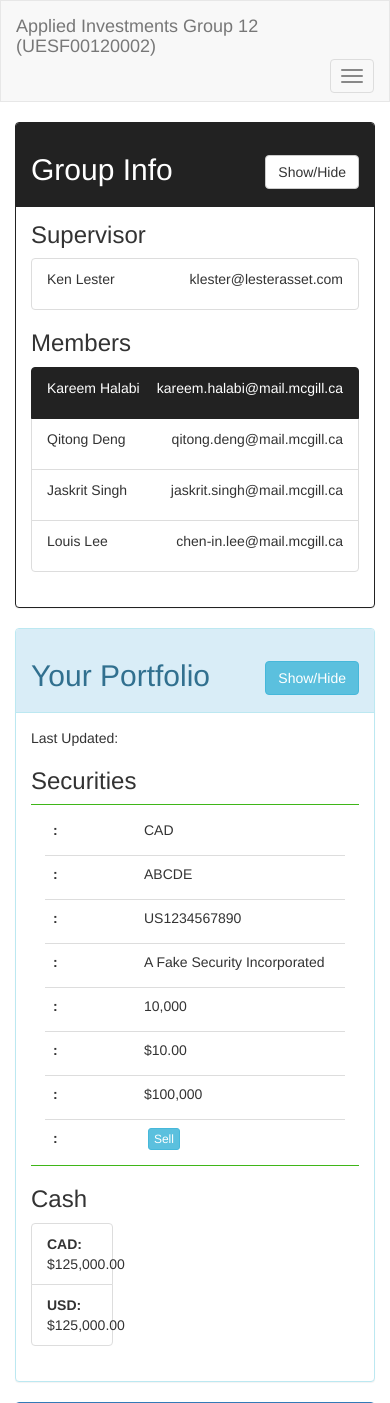
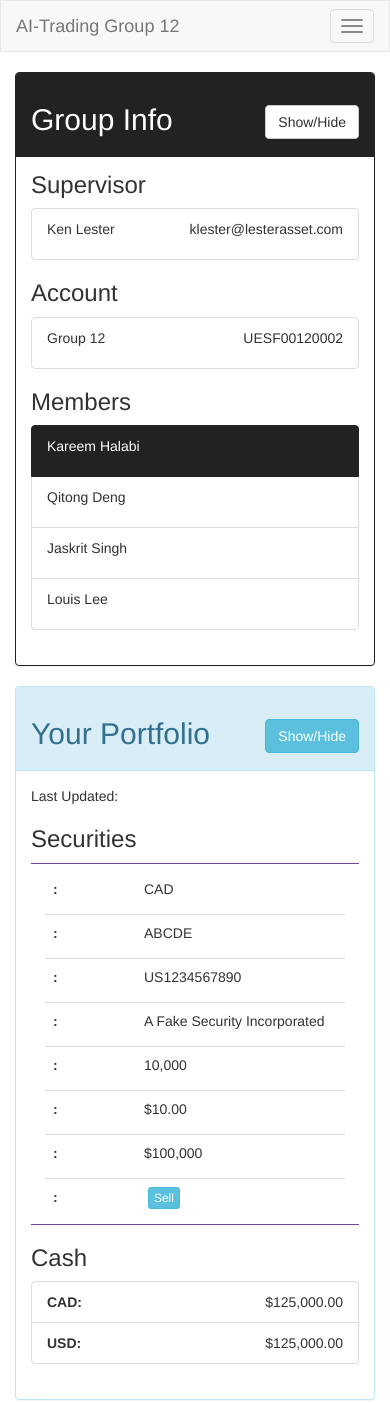
Before and after one commit to kareemhalabi/aitrading, a Flask app: page / in a window 390 px wide. Shown: the top 1403 px of the page. Run offline with Flask 2, Linux system fonts and the light colour scheme; some libraries are stand-ins or nearby versions.

Commit message:
Refactor some design elements: -Added account info section to Group Info -Remove focus of Show/Hide and nav bar buttons -Hide group emails on mobile

```diff
--- a/static/trade.html
+++ b/static/trade.html
@@ -22,7 +22,7 @@
 <nav class="navbar navbar-default">
     <div class="container-fluid">
         <div class="navbar-header">
-            <a class="navbar-brand" href="#">Applied Investments Group 12 (UESF00120002)</a>
+            <a class="navbar-brand" href="#">AI-Trading Group 12</a>
             <button type="button" class="navbar-toggle collapsed" data-toggle="collapse"
                     data-target="#bs-example-navbar-collapse-1" aria-expanded="false">
                 <span class="sr-only">Toggle navigation</span>
@@ -36,8 +36,8 @@
         <div class="navbar-collapse collapse" id="bs-example-navbar-collapse-1" aria-expanded="false"
              style="height: 1px;">
             <ul class="nav navbar-nav navbar-right">
-                <li><a href="#" data-toggle="modal" data-target="#about_modal">About</a></li>
-                <li><a href="#">Logout</a></li>
+                <li><a href="#" class="no-focus-outline" data-toggle="modal" data-target="#about_modal">About</a></li>
+                <li><a href="#" class="no-focus-outline">Logout</a></li>
             </ul>
         </div>
     </div>
@@ -67,10 +67,10 @@
                     <li><b>Trade Details:</b> Allows you to search
                         <button class="btn btn-primary btn-xs" type="button">
                             <span class="glyphicon glyphicon-search"></span></button>
-                        for security information by ticker or ISIN. The ticker/ISIN, name and last close price is
+                        for security information by ticker or ISIN. The security's ticker, ISIN, name and last close price are
                         pulled from <a href="http://www.morningstar.co.uk/uk/" target="_blank">Morningstar UK</a> (Yes,
                         UK. It was the only website I could find with publicly available ISIN
-                        numbers). Then fill in the remaining details of the trade.
+                        numbers). Then fill in the remaining details of the trade and add it to the preview.
                     </li>
                     <li><b>Order Preview:</b> Shows the pending orders, allowing the user to edit
                         <button type="button" class="btn btn-xs btn-success"><span
@@ -108,7 +108,7 @@
     <div id="group_info_panel" class="panel panel-default">
         <div class="panel-heading">
             <h2>Group Info<span style="float: right">
-                <button class="btn btn-default" data-toggle="collapse" data-target="#group_info_panel_body">Show/Hide
+                <button class="btn btn-default no-focus-outline" data-toggle="collapse" data-target="#group_info_panel_body">Show/Hide
                 </button>
             </span></h2>
         </div>
@@ -119,19 +119,25 @@
                     <p>Ken Lester<span style="float: right">klester@lesterasset.com</span></p>
                 </li>
             </ul>
+            <h3>Account</h3>
+            <ul class="list-group">
+                <li class="list-group-item">
+                    <p>Group 12<span style="float: right">UESF00120002</span></p>
+                </li>
+            </ul>
             <h3>Members</h3>
             <ul class="list-group">
                 <li class="list-group-item active">
-                    <p>Kareem Halabi<span style="float: right">kareem.halabi@mail.mcgill.ca</span></p>
+                    <p>Kareem Halabi<span class="hidden-xs" style="float: right">kareem.halabi@mail.mcgill.ca</span></p>
                 </li>
                 <li class="list-group-item">
-                    <p>Qitong Deng<span style="float: right">qitong.deng@mail.mcgill.ca</span></p>
+                    <p>Qitong Deng<span class="hidden-xs" style="float: right">qitong.deng@mail.mcgill.ca</span></p>
                 </li>
                 <li class="list-group-item">
-                    <p>Jaskrit Singh<span style="float: right">jaskrit.singh@mail.mcgill.ca</span></p>
+                    <p>Jaskrit Singh<span class="hidden-xs" style="float: right">jaskrit.singh@mail.mcgill.ca</span></p>
                 </li>
                 <li class="list-group-item">
-                    <p>Louis Lee<span style="float: right">chen-in.lee@mail.mcgill.ca</span></p>
+                    <p>Louis Lee<span class="hidden-xs" style="float: right">chen-in.lee@mail.mcgill.ca</span></p>
                 </li>
             </ul>
         </div>
@@ -142,14 +148,14 @@
     <div id="portfolio_panel" class="panel panel-info">
         <div class="panel-heading">
             <h2>Your Portfolio <span style="float: right">
-                <button class="btn btn-info" data-toggle="collapse" data-target="#portfolio_panel_body">Show/Hide
+                <button class="btn btn-info no-focus-outline" data-toggle="collapse" data-target="#portfolio_panel_body">Show/Hide
                 </button>
             </span></h2>
         </div>
         <div id="portfolio_panel_body" class="panel-body collapse in">
             <p id="portfolio-update-date">Last Updated:</p>
             <h3>Securities</h3>
-            <table class="rwd-table table table-striped table-hover">
+            <table class="rwd-table rwd-table-info table table-striped table-hover">
                 <tbody id="portfolio-table">
                 <tr>
                     <th>Currency</th>
@@ -176,16 +182,14 @@
                 </tbody>
             </table>
             <h3>Cash</h3>
-            <div style="width: 25%">
             <ul class="list-group">
                 <li class="list-group-item">
-                        <b>CAD: </b>$125,000.00
+                    <b>CAD: </b> <span style="float:right">$125,000.00</span>
                 </li>
                 <li class="list-group-item">
-                        <b>USD: </b>$125,000.00
+                    <b>USD: </b> <span style="float:right">$125,000.00</span>
                 </li>
             </ul>
-            </div>
         </div>
     </div>
 </div>
@@ -348,7 +352,7 @@
 
             <h3 style="margin-top: 0">Securities</h3>
 
-            <table class="rwd-table table table-striped table-hover">
+            <table class="rwd-table rwd-table-success table table-striped table-hover">
                 <tbody id="preview_table">
                 <tr>
                     <th>Currency</th>
@@ -368,7 +372,7 @@
 
             <h3 style="margin-top: 30px">Cash</h3>
             <p id="fx_info"></p>
-            <table class="rwd-table table table-striped table-hover" style="table-layout: fixed">
+            <table class="rwd-table rwd-table-success table table-striped table-hover" style="table-layout: fixed">
                 <tbody id="cash_recap">
                 <tr>
                     <th>Currency</th>
--- a/static/trading_styles.css
+++ b/static/trading_styles.css
@@ -97,9 +97,14 @@
         border-top-width: 0 !important;
     }
 
-    .rwd-table tr {
+    .rwd-table-success tr {
         border-top: 1px solid #3fb618;
         border-bottom: 1px solid #3fb618;
+    }
+
+    .rwd-table-info tr {
+        border-top: 1px solid #7643a8;
+        border-bottom: 1px solid #7643a8;
     }
 
     .rwd-table input {
@@ -120,7 +125,7 @@
 .loader {
     border: 3px solid #ffffff;
     border-radius: 50%;
-    border-top: 3px solid rgba(0,0,0,0);
+    border-top: 3px solid rgba(0, 0, 0, 0);
     width: 21px;
     height: 21px;
     margin: -2px -3px -4px -3px;
@@ -150,7 +155,8 @@
 .panel-default {
     border-color: #222222;
 }
-.panel-default>.panel-heading {
+
+.panel-default > .panel-heading {
     color: #ffffff;
     background-color: #222222;
     border-color: #222222;
@@ -163,3 +169,7 @@
     background-color: #222222;
     border-color: #222222;
 }
+
+.no-focus-outline:focus {
+    outline: 0;
+}
```
Lines whose indentation alone changed are shown as unchanged.
